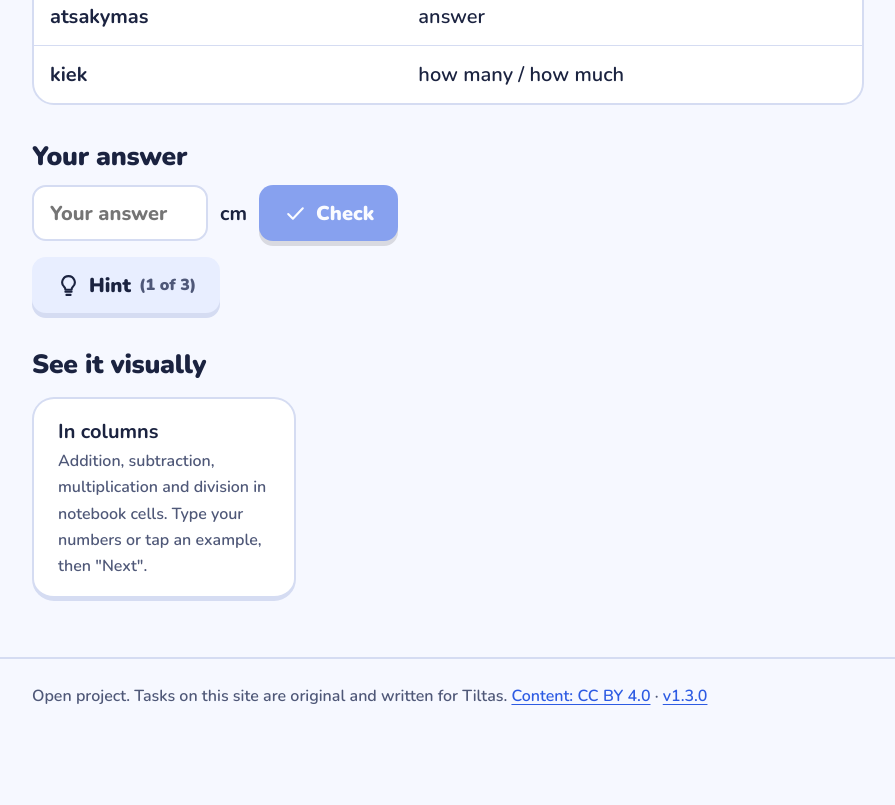
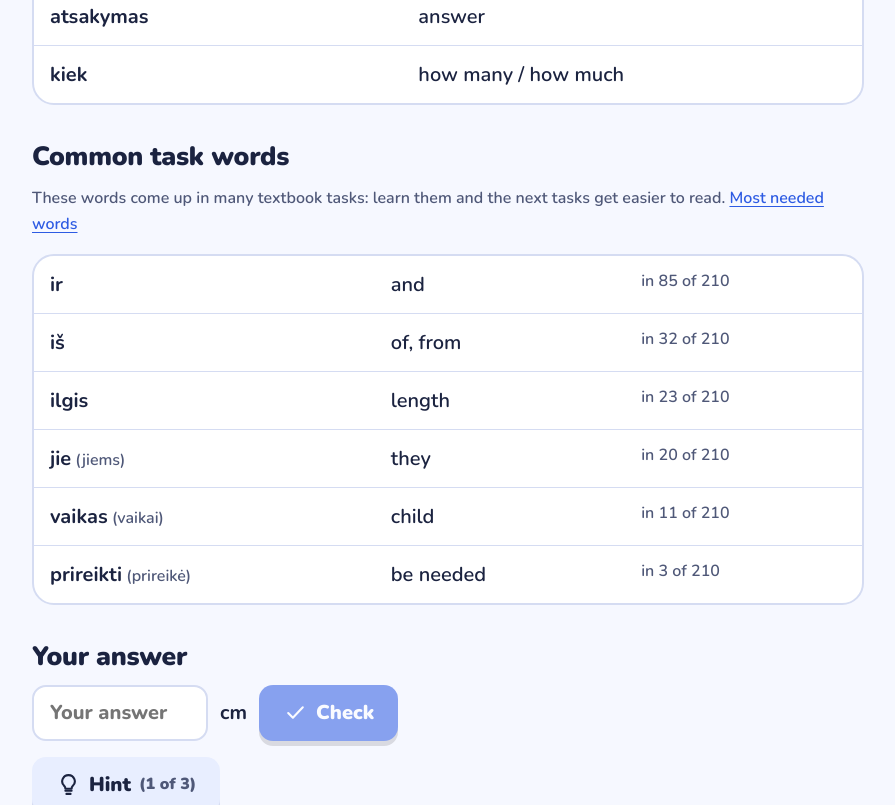
Before and after one commit to tiltas-edu/tiltas-edu.github.io, an Astro site: page /en/tasks/all-cubes-1 in a window 1280 px wide. Shown: the part 725-1530 px from the top of the page, without its empty margins (192-1087 px from the left). Before the commit the page ends 1458 px from the top, so only its background shows below. Built offline with nearby package versions, Linux system fonts and the light colour scheme; Astro itself is replaced by a stand-in of ours.

Commit message:
feat: common task words on every task page
Task pages list the ranked words of real textbook tasks found in the text,
with the form as written and how many tasks use it. The small-words
glossary now shows there too.

```diff
--- a/src/i18n/ui.ts
+++ b/src/i18n/ui.ts
@@ -89,6 +89,8 @@ export const ui = {
     seeIt: 'Посмотри наглядно',
     showTranslation: 'Показать перевод',
     words: 'Слова из задания',
+    oftenWords: 'Частые слова заданий',
+    oftenWordsLead: 'Эти слова встречаются во многих заданиях учебников: выучи их — и следующие задания будет легче читать.',
     flashcards: 'Карточки',
     flip: 'Перевернуть',
     know: 'Знаю',
@@ -216,6 +218,8 @@ export const ui = {
     seeIt: 'See it visually',
     showTranslation: 'Show translation',
     words: 'Words from the task',
+    oftenWords: 'Common task words',
+    oftenWordsLead: 'These words come up in many textbook tasks: learn them and the next tasks get easier to read.',
     flashcards: 'Flashcards',
     flip: 'Flip',
     know: 'I know it',
--- a/src/lib/pos.ts
+++ b/src/lib/pos.ts
@@ -39,3 +39,11 @@ export function studyDeck(words: RankedWord[], filter: Filter) {
   const rest = words.filter((w) => !picked.includes(w));
   return [...picked, ...rest].slice(0, DECK_SIZE);
 }
+
+// Ranked words met in a task text, most frequent first. Forms are the exact spellings seen in real
+// tasks, so a word matches only as written; `skip` holds words the glossary rows already explain.
+export function wordsInText(words: RankedWord[], text: string, skip: Set<string> = new Set(), minTasks = 3): RankedWord[] {
+  const seen = new Set(text.toLowerCase().match(/[\p{L}\p{M}]+/gu) ?? []);
+  return words.filter((w) => w.tasks >= minTasks && !skip.has(w.lemma.toLowerCase())
+    && !w.forms.some((f) => skip.has(f.toLowerCase())) && w.forms.some((f) => seen.has(f.toLowerCase())));
+}
--- a/src/pages/[lang]/tasks/[id].astro
+++ b/src/pages/[lang]/tasks/[id].astro
@@ -7,6 +7,8 @@ import type { Scheme } from '../../../lib/scheme';
 import { getCollection } from 'astro:content';
 import { languages, t, type Lang, base } from '../../../i18n/ui';
 import type { Subject } from '../../../lib/subjects';
+import { frequency } from '../../../lib/frequency';
+import { wordsInText } from '../../../lib/pos';
 
 export async function getStaticPaths() {
   const tasks = await getCollection('tasks');
@@ -19,9 +21,10 @@ const tr = t(lang);
 const { entry } = Astro.props;
 const d = entry.data;
 
-// Terms of the task's topic first, then the general task-wording terms.
+// Terms of the task's topic first, then the general ones: task wording and the small words.
+const general = ['task-wording', 'small-words'];
 const glossaries = (await getCollection('glossary'))
-  .filter((g) => g.id === d.topic || g.id === 'task-wording')
+  .filter((g) => g.id === d.topic || general.includes(g.id))
   .sort((a, b) => Number(b.id === d.topic) - Number(a.id === d.topic));
 
 const esc = (s: string) => s.replace(/[&<>"]/g, (c) => ({ '&': '&amp;', '<': '&lt;', '>': '&gt;', '"': '&quot;' }[c]!));
@@ -44,6 +47,12 @@ const words = glossaries.flatMap((g) => g.data.terms).filter((term) => {
   seen.add(term.lt);
   return true;
 });
+// Words of real textbook tasks met in this text that no glossary row above explains, most frequent first.
+const explained = new Set(words.flatMap((w) => w.lt.toLowerCase().match(/[\p{L}\p{M}]+/gu) ?? []));
+const often = wordsInText(frequency.words, d.lt, explained).slice(0, 8);
+// The form as written in this task, when it is not the dictionary form: "būti (yra)".
+const ltLower = new Set(d.lt.toLowerCase().match(/[\p{L}\p{M}]+/gu) ?? []);
+const asWritten = (w: { lemma: string; forms: string[] }) => w.forms.find((f) => ltLower.has(f.toLowerCase()) && f.toLowerCase() !== w.lemma.toLowerCase());
 // A unit only for typed numeric answers: "2 500 m²" → "m²".
 // Visual maths pages that show the idea behind this task.
 const v = visual[lang];
@@ -77,6 +86,20 @@ const unit = d.choices || !/^\d/.test(d.answer) ? undefined : d.answer.replace(/
     </>
   )}
 
+  {often.length > 0 && (
+    <>
+      <h2>{tr.oftenWords}</h2>
+      <p class="note">{tr.oftenWordsLead} <a href={`${base}/${lang}/words/`}>{tr.topWords}</a></p>
+      <table class="terms">
+        <tbody>
+          {often.map((w) => (
+            <tr><td><strong lang="lt">{w.lemma}</strong>{asWritten(w) && <span class="note" lang="lt"> ({asWritten(w)})</span>}</td><td>{w[lang]}</td><td class="note nowrap">{tr.inTasks.replace('{count}', String(w.tasks)).replace('{total}', String(frequency.tasks))}</td></tr>
+          ))}
+        </tbody>
+      </table>
+    </>
+  )}
+
   <h2>{tr.yourAnswer}</h2>
   <TaskCheck client:load taskId={entry.id} accepted={d.check} unit={unit} choices={d.choices}
     mistakes={d.mistakes.map((m) => ({ value: m.value, hint: m.hint[lang] }))}
--- a/src/styles/components.css
+++ b/src/styles/components.css
@@ -84,6 +84,7 @@ details > summary { cursor: pointer; font-weight: 900; min-height: var(--tap); d
 table.terms { width: 100%; border-collapse: separate; border-spacing: 0; background: var(--c-surface); border: var(--border-w) solid var(--c-line); border-radius: var(--radius); overflow: hidden; }
 table.terms th, table.terms td { text-align: left; padding: var(--s-3) var(--s-4); border-bottom: 1px solid var(--c-line); vertical-align: top; }
 table.terms tr:last-child td { border-bottom: 0; }
+table.terms td.nowrap { white-space: nowrap; }
 table.terms th { background: var(--c-surface-2); font-size: var(--fs-small); text-transform: uppercase; letter-spacing: 0.05em; }
 
 /* ---- Forms & flashcards ---------------------------------------------------------- */
```
Also changed, not shown: CLAUDE.md (+1 -0 lines), src/lib/pos.test.ts (+14 -1 lines).
